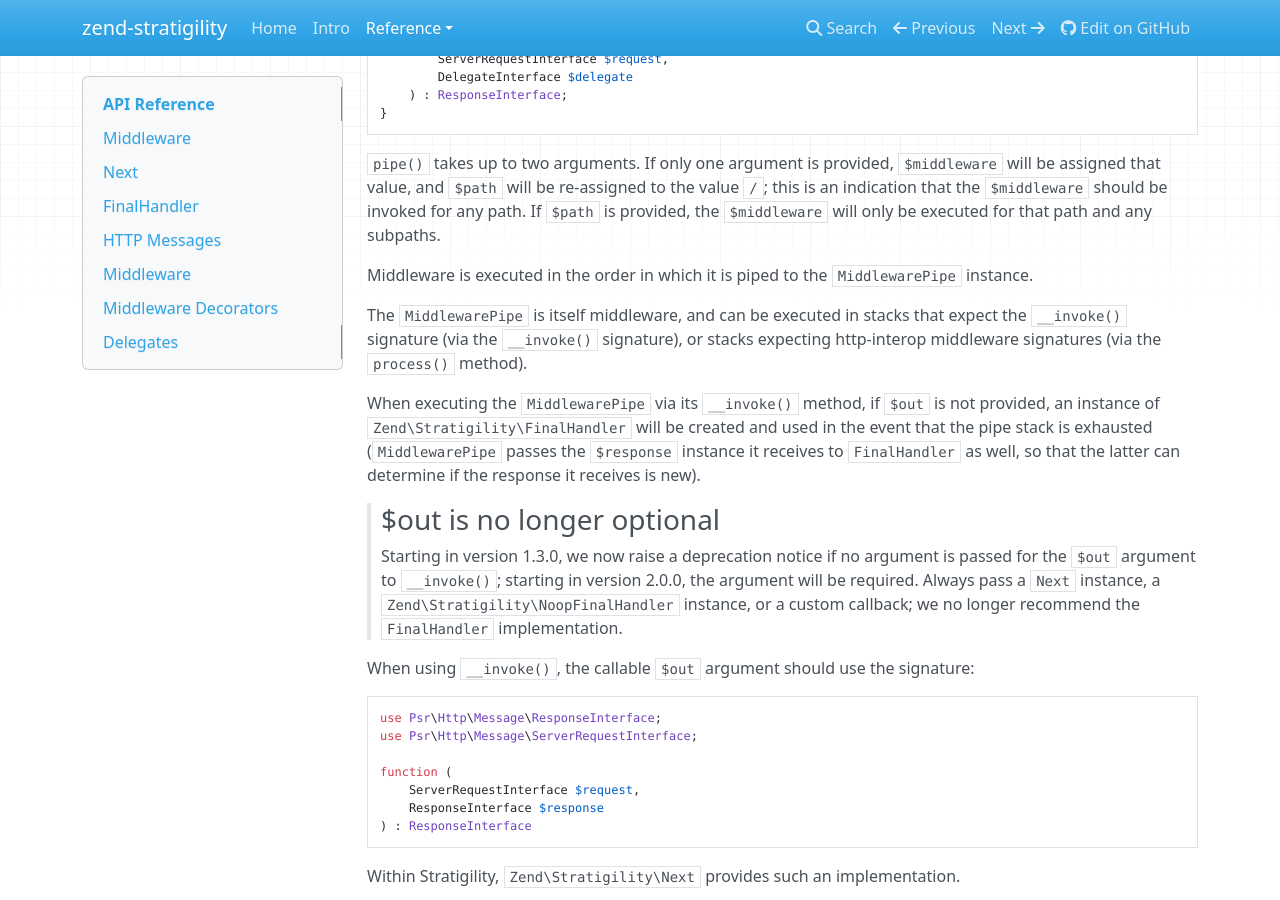
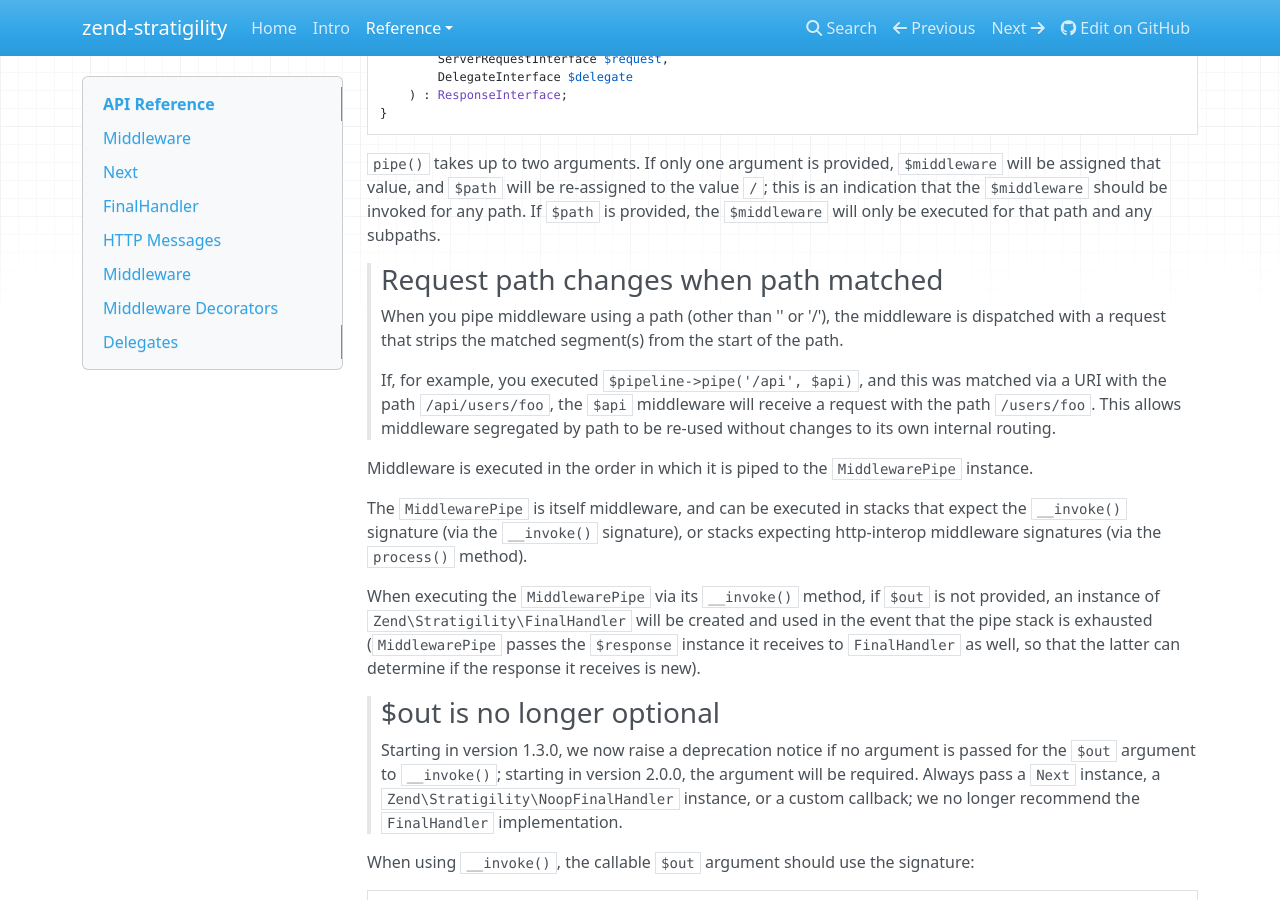
Before and after one commit to zendframework/zend-stratigility, an MkDocs documentation site: the page built from doc/book/api.md, in a window 1280 px wide and 900 px high, scrolled down 644 px. Built offline with MkDocs 1.6.1, drawn with Linux system fonts in a browser that asks for light colours; nearby versions of some CDN libraries; old or Windows-style settings are respelled for this version of MkDocs.

Commit message:
Added notes covering path changes when matching piped middleware

```diff
--- a/doc/book/api.md
+++ b/doc/book/api.md
@@ -41,6 +41,17 @@ class MiddlewarePipe implements MiddlewareInterface, ServerMiddlewareInterface
 the value `/`; this is an indication that the `$middleware` should be invoked
 for any path. If `$path` is provided, the `$middleware` will only be executed
 for that path and any subpaths.
+
+> ### Request path changes when path matched
+>
+> When you pipe middleware using a path (other than '' or '/'), the middleware
+> is dispatched with a request that strips the matched segment(s) from the start
+> of the path.
+>
+> If, for example, you executed `$pipeline->pipe('/api', $api)`, and this was
+> matched via a URI with the path `/api/users/foo`, the `$api` middleware will
+> receive a request with the path `/users/foo`. This allows middleware
+> segregated by path to be re-used without changes to its own internal routing.
 
 Middleware is executed in the order in which it is piped to the
 `MiddlewarePipe` instance.
```
Also changed, not shown: doc/book/executing-middleware.md (+9 -0 lines).
